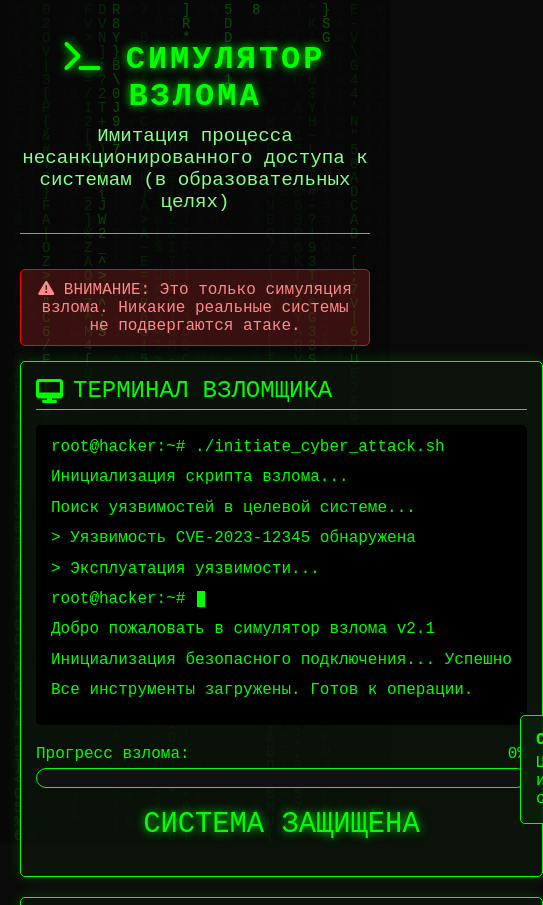
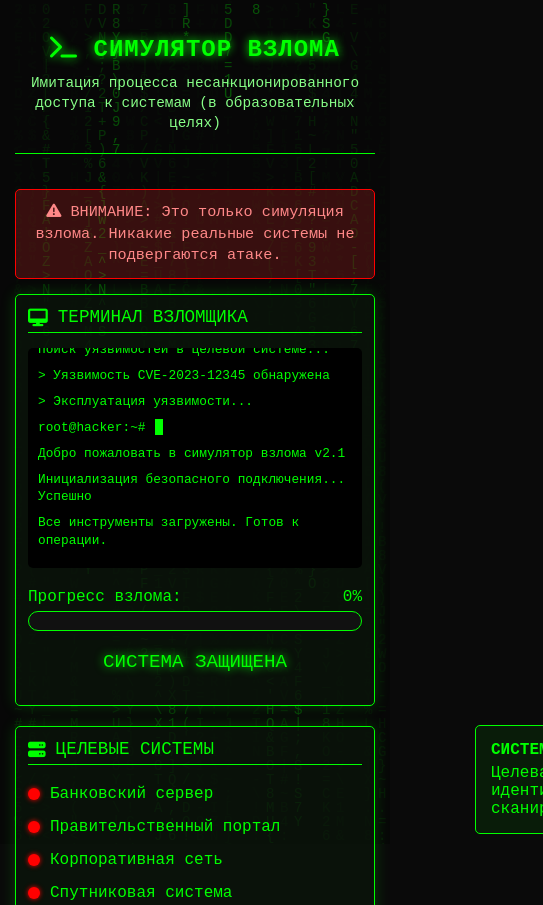
Before and after one commit to kadyrkhanmukhammedzhan-blip/vzlom, a plain HTML site: page index.html in a window 390 px wide. Shown: the top 905 px of the page, 543 px wide, since content can reach past the window. Drawn offline with Linux system fonts and the light colour scheme.

Commit message:
Update index.html

```diff
--- a/index.html
+++ b/index.html
@@ -16,13 +16,14 @@
         body {
             background-color: #0a0a0a;
             color: #0f0;
-            overflow: hidden;
-            height: 100vh;
+            min-height: 100vh;
             position: relative;
+            overflow-x: hidden;
+            padding-bottom: 20px;
         }
 
         .matrix-bg {
-            position: absolute;
+            position: fixed;
             top: 0;
             left: 0;
             width: 100%;
@@ -35,7 +36,7 @@
             max-width: 1200px;
             margin: 0 auto;
             padding: 20px;
-            height: 100vh;
+            height: auto;
             display: flex;
             flex-direction: column;
         }
@@ -48,25 +49,30 @@
         }
 
         h1 {
-            font-size: 2.8rem;
+            font-size: 2.2rem;
             text-shadow: 0 0 10px #0f0;
-            letter-spacing: 3px;
+            letter-spacing: 2px;
             margin-bottom: 10px;
+            word-break: break-word;
         }
 
         .subtitle {
             color: #8f8;
-            font-size: 1.2rem;
+            font-size: 1rem;
+            line-height: 1.4;
+            padding: 0 10px;
         }
 
         .warning {
             background-color: rgba(255, 50, 50, 0.2);
             border: 1px solid #f00;
-            padding: 10px;
+            padding: 12px;
             border-radius: 5px;
             margin: 15px 0;
             text-align: center;
             color: #f88;
+            font-size: 0.95rem;
+            line-height: 1.4;
         }
 
         .main-content {
@@ -84,11 +90,12 @@
             flex: 1;
             min-width: 300px;
             box-shadow: 0 0 15px rgba(0, 255, 0, 0.2);
+            overflow: hidden;
         }
 
         .panel-title {
             color: #0f0;
-            font-size: 1.5rem;
+            font-size: 1.3rem;
             margin-bottom: 15px;
             border-bottom: 1px solid #0f0;
             padding-bottom: 5px;
@@ -104,13 +111,15 @@
             padding: 15px;
             overflow-y: auto;
             font-family: 'Courier New', monospace;
-            font-size: 1rem;
+            font-size: 0.9rem;
             line-height: 1.4;
+            -webkit-overflow-scrolling: touch;
         }
 
         .terminal-line {
             margin-bottom: 8px;
-            white-space: nowrap;
+            white-space: pre-wrap;
+            word-break: break-word;
         }
 
         .prompt {
@@ -161,7 +170,7 @@
         .controls {
             display: flex;
             justify-content: center;
-            gap: 15px;
+            gap: 10px;
             margin-top: 20px;
             flex-wrap: wrap;
         }
@@ -170,11 +179,13 @@
             background-color: #111;
             color: #0f0;
             border: 1px solid #0f0;
-            padding: 10px 20px;
+            padding: 12px 15px;
             border-radius: 5px;
             cursor: pointer;
             font-size: 1rem;
             transition: all 0.3s;
+            min-width: 160px;
+            margin: 5px;
         }
 
         button:hover {
@@ -192,7 +203,7 @@
             position: fixed;
             bottom: 20px;
             right: 20px;
-            background-color: rgba(10, 30, 10, 0.9);
+            background-color: rgba(10, 30, 10, 0.95);
             border: 1px solid #0f0;
             border-radius: 5px;
             padding: 15px;
@@ -224,6 +235,7 @@
             display: flex;
             align-items: center;
             gap: 10px;
+            min-width: 140px;
         }
 
         .status-light {
@@ -232,6 +244,7 @@
             border-radius: 50%;
             background-color: #f00;
             box-shadow: 0 0 5px #f00;
+            flex-shrink: 0;
         }
 
         .status-light.active {
@@ -240,10 +253,12 @@
         }
 
         .hack-progress {
-            font-size: 1.8rem;
+            font-size: 1.6rem;
             text-align: center;
             margin: 20px 0;
             text-shadow: 0 0 10px #0f0;
+            word-break: break-word;
+            padding: 0 5px;
         }
 
         footer {
@@ -252,20 +267,88 @@
             border-top: 1px solid #0f0;
             margin-top: 20px;
             color: #8f8;
-            font-size: 0.9rem;
+            font-size: 0.85rem;
+            line-height: 1.4;
         }
 
+        /* Мобильная адаптация */
         @media (max-width: 768px) {
-            .main-content {
-                flex-direction: column;
+            .container {
+                padding: 15px;
             }
 
             h1 {
-                font-size: 2rem;
+                font-size: 1.8rem;
+                letter-spacing: 1px;
+            }
+
+            .subtitle {
+                font-size: 0.9rem;
+            }
+
+            .panel {
+                min-width: 100%;
+                padding: 12px;
+            }
+
+            .terminal {
+                height: 250px;
+                font-size: 0.85rem;
+            }
+
+            .panel-title {
+                font-size: 1.1rem;
+            }
+
+            button {
+                min-width: calc(50% - 20px);
+                padding: 10px 12px;
+                font-size: 0.9rem;
             }
 
             .controls {
-                flex-direction: column;
+                gap: 8px;
+            }
+
+            .hack-progress {
+                font-size: 1.3rem;
+            }
+
+            .status-item {
+                min-width: calc(50% - 10px);
+            }
+
+            .notification {
+                max-width: 280px;
+                right: 10px;
+                bottom: 10px;
+                left: 10px;
+                margin: 0 auto;
+            }
+        }
+
+        @media (max-width: 480px) {
+            h1 {
+                font-size: 1.5rem;
+            }
+
+            .terminal {
+                height: 220px;
+                font-size: 0.8rem;
+                padding: 10px;
+            }
+
+            button {
+                min-width: 100%;
+                margin: 3px 0;
+            }
+
+            .hack-progress {
+                font-size: 1.2rem;
+            }
+
+            .status-item {
+                min-width: 100%;
             }
         }
     </style>
```
